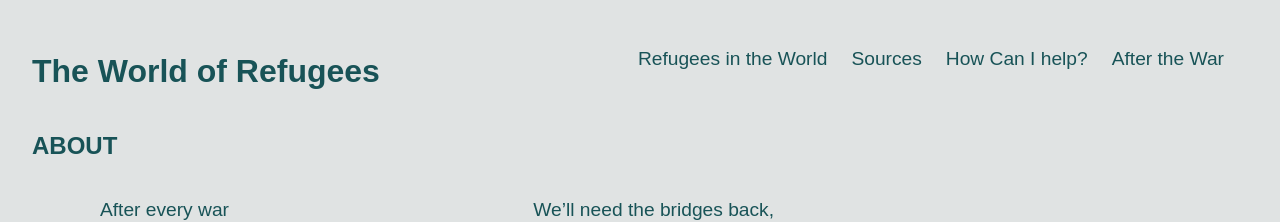
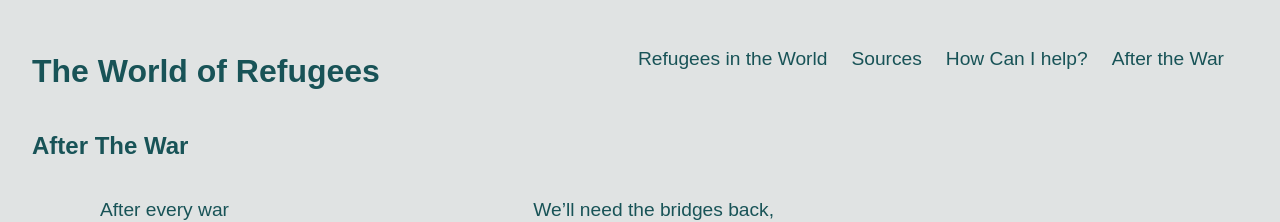
Before and after one commit to veredrec/world-refugees, a React (Create React App) app: page /After in a window 1280 px wide. Shown: the top 222 px of the page. Built offline with nearby package versions, Linux system fonts and the light colour scheme; a web font is replaced by a local one.

Commit message:
Try to render menu

```diff
--- a/src/Components/CountryMenu.js
+++ b/src/Components/CountryMenu.js
@@ -1,5 +1,7 @@
 import React, { Component } from 'react';
 import './../style/CountryMenu.css';
+import { Link } from 'react-router-dom';
+import Country from './../Containers/Country';
 
 class CountryMenu extends Component {
   render() {
--- a/src/Components/People.js
+++ b/src/Components/People.js
@@ -13,7 +13,7 @@ while (i < 50) {
 class People extends Component {
   constructor(props) {
     super(props);
-    this.state = { color: 'red' };
+    // this.state = { color: 'red' };
     //   setInterval(() => {
     //     const figures = this.state.figures.slice();
     //     const randomFigure = Math.floor(Math.random() * figures.length);
--- a/src/Containers/After.js
+++ b/src/Containers/After.js
@@ -34,7 +34,7 @@ class After extends Component {
   render() {
     return (
       <div className="about-section">
-        <h2 class="about-title"> ABOUT </h2>
+        <h2 class="about-title">After The War</h2>
         <div className="poem">
           <p className="about-text"> {PoemA} </p>
           <p className="about-text"> {PoemB} </p>
```
